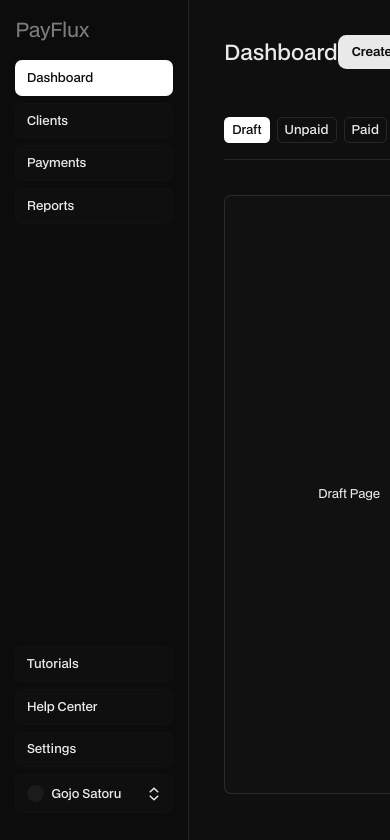
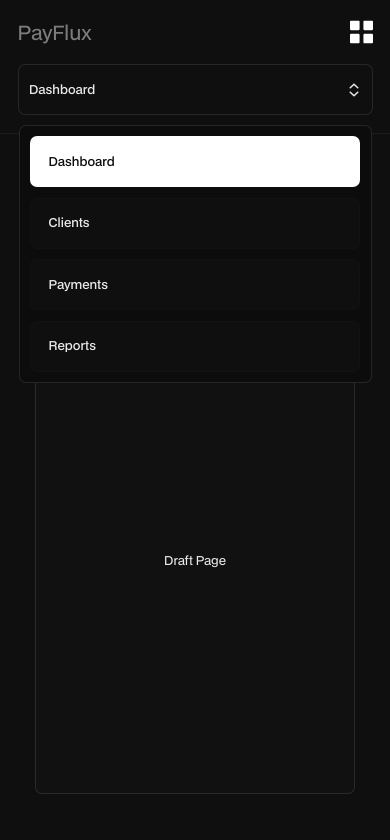
Before and after one commit to GojoSatoruArt/PayFlux, a SvelteKit app: page /app in a window 390 px wide. Shown: the top 840 px of the page. Built offline with nearby package versions, Linux system fonts and the light colour scheme.

Commit message:
added navbar for mobile

```diff
--- a/src/lib/components/script/popup.svelte.ts
+++ b/src/lib/components/script/popup.svelte.ts
@@ -3,3 +3,4 @@ import { writable } from "svelte/store";
 export const loginShow = writable(false);
 export const profileSwitch = writable(false);
 export const mobilenav = writable(false);
+export const appdropdown = writable(false);
--- a/src/routes/app/+page.svelte
+++ b/src/routes/app/+page.svelte
@@ -5,9 +5,13 @@ import Dashboard from '$lib/components/app/dashboard.svelte'
 import Clients from '$lib/components/app/clients.svelte';
 import Payment from '$lib/components/app/payment.svelte';
 import Reports from '$lib/components/app/reports.svelte';
+import Title from '$lib/components/content-title.svelte';
 import { activeStab } from '$lib/components/script/dashboardstate.svelte';
-import { profileSwitch } from '$lib/components/script/popup.svelte';
+import { appdropdown, profileSwitch } from '$lib/components/script/popup.svelte';
+import { mobilenav } from '$lib/components/script/popup.svelte';
 import { fade, fly } from 'svelte/transition';
+let isRotated = false;
+
 
 //navigation
 export let sidebarTab = ['Dashboard', 'Clients', 'Payments', 'Reports', 'Settings']
@@ -24,20 +28,161 @@ console.log(active);
 };
 //navigation
 
-//popup
 
 
-//
+//mobile-app-dropdown
+function togglemobile() {
+    $mobilenav = !$mobilenav;
+    isRotated = !isRotated;
+  }
+//mobile-app-dropdown
 
 </script>
 
 
+{#if $mobilenav}
 
-    <div class="app flex justify-start items-center w-full h-dvh">
+<div in:fly={{y:-100, duration:100}} out:fly={{y:-100, duration:100}} class="mobile-navbar fixed z-110 top-15 pt-5 pb-15 w-full h-full flex justify-between items-start flex-col bg-(--color-dark-cardbg)">
+    <div class="mobile-nav-wrap flex justify-start items-start flex-col w-full">
+
+        <button class="sidebar-tab flex justify-start items-center w-full py-(--spacing-main-y) px-3 bg-(--color-dark-cardbg) rounded-lg border-1 border-(--app-content) transition-all ease-in hover:bg-(--button-secondary-hover)">Tutorials</button>
+
+        <button class="sidebar-tab flex justify-start items-center w-full py-(--spacing-main-y) px-3 bg-(--color-dark-cardbg) rounded-lg border-1 border-(--app-content) transition-all ease-in hover:bg-(--button-secondary-hover)">Help Center</button>
+
+        {#each sidebarTab.filter(tab => tab === 'Settings') as sTab }
+            <button on:click={() => setStab (sTab)} class="sidebar-tab flex justify-start items-center w-full py-(--spacing-main-y) px-3 bg-(--color-dark-cardbg) rounded-lg border-1 border-(--app-content) transition-all ease-in hover:bg-(--button-secondary-hover)"
+            class:active={active === sTab}
+            >{sTab}</button>
+
+
+        {/each}
+
+    </div>
+
+
+    <div class="copyright flex flex-col justify-start items-start pb-10">
+
+        <div class="footer-brand flex flex-col justify-center items-start w-full h-full gap-3 px-10">
+
+            <Title
+            title = 'PayFlux'
+            description = 'Get paid. Fast and simple.'
+            />
+
+            <p class="text-sm opacity-25">© 2025 FastBill. All rights reserved.</p>
+
+        </div>
+    </div>
+
+
+
+
+</div>
+
+{/if}
+
+
+
+    <div class="app relative flex flex-col md:flex-row  justify-start items-center w-full h-dvh">
+
+
+
+        <!--mobilenav-->
+
+
+        <div class="mobile-nav top-0 z-100 w-full h-auto flex flex-col md:hidden justify-center items-center bg-(--color-dark-cardbg) border-b-1 border-(--button-secondary-hover)  p-5 gap-5">
+
+
+            <div class="mobile-brand-nav w-full flex justify-between items-center">
+
+
+                <div class="sidebar-brand w-full">
+
+                <a class="text-(length:--fonts-lg) opacity-50" href="/">PayFlux</a>
+
+                </div>
+
+
+                <div class="sidebar-brand w-auto">
+
+                    <button on:click={togglemobile} class="mobil-navicon cursor-pointer block md:hidden {isRotated ? 'rotate-90' : ''} transition-all ease-in">
+                        <img class="svg size-7" src="/images/menu.svg" alt="" >
+                    </button>
+
+                    </div>
+
+
+            </div>
+
+
+
+            <button on:click={() => $appdropdown = !$appdropdown} class="profile-button relative sidebar-tab flex justify-between items-center w-full px-3 py-5 bg-(--color-dark-cardbg) rounded-lg border-1 border-(--color-hover-dark-stroke) transition-all ease-in hover:bg-(--button-secondary-hover) cursor-pointer">
+
+                {#if !$appdropdown}
+
+                <div class="mobile-dropdown overflow-hidden absolute top-17 left-0 w-full h-auto flex justify-center items-center flex-col bg-(--color-dark-main) rounded-lg border-1 border-(--color-hover-dark-stroke) p-3 gap-3">
+
+                    {#each sidebarTab.filter(tab => tab !== 'Settings') as sTab }
+                <button on:click={() => setStab (sTab)} class="sidebar-tab flex justify-start items-center w-full py-5 px-5 bg-(--color-dark-cardbg) border-1 border-(--app-content) rounded-lg transition-all ease-in hover:bg-(--button-secondary-hover)"
+                class:active={active === sTab}
+                >{sTab}</button>
+                {/each}
+
+
+                </div>
+
+
+                {/if}
+
+                <div class="popup flex justify-center items-center flex-row gap-2">
+
+                    <p class="">{active}</p>
+                </div>
+
+                <div class="arrow-icon size-4">
+
+                    <img class="w-full" src="/images/dropdown.svg" alt="">
+
+                </div>
+
+            </button>
+
+
+
+
+
+
+
+
+
+
+
+
+
+
+
+        </div>
+        <!--mobilenav-->
+
+
+
+
+
+
+
+
+
+
+
+
+
+
+
+
 
 
     <!--sidebar-->
-    <div class="sidebar flex justify-start items-start flex-col w-auto h-full p-(--spacing-sidebar) border-r-1 border-(--color-dark-stroke) bg-(--color-dark-main)">
+    <div class="sidebar hidden md:flex justify-start items-start flex-col w-auto h-full p-(--spacing-sidebar) border-r-1 border-(--color-dark-stroke) bg-(--color-dark-main)">
 
     <div class="sidebar-brand w-full">
 
@@ -119,6 +264,15 @@ console.log(active);
       <!--sidebar-->
 
 
+
+
+
+
+
+
+
+
+
         <div class="app-main w-full h-full flex justify-center items-center bg-(--color-dark-cardbg) p-10">
 
             <div class="app-content max-w-5xl w-full h-full flex justify-center items-start flex-col gap-5">
@@ -157,4 +311,8 @@ console.log(active);
         color: var(--color-dark-main);
     }
 
+    .rotate-90 {
+      transform: rotate(45deg);
+    }
+
 </style>
```
Also changed, not shown: src/lib/components/app/mappbar.svelte (added).
